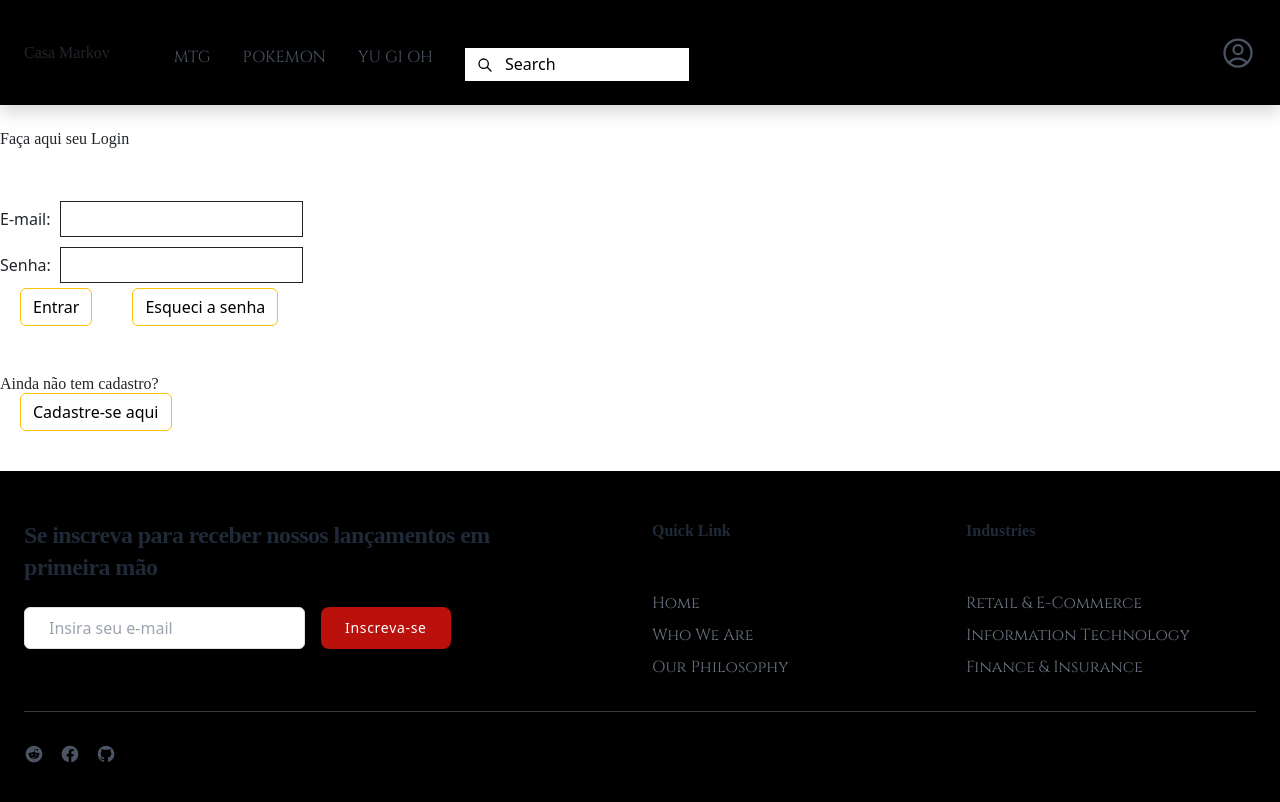
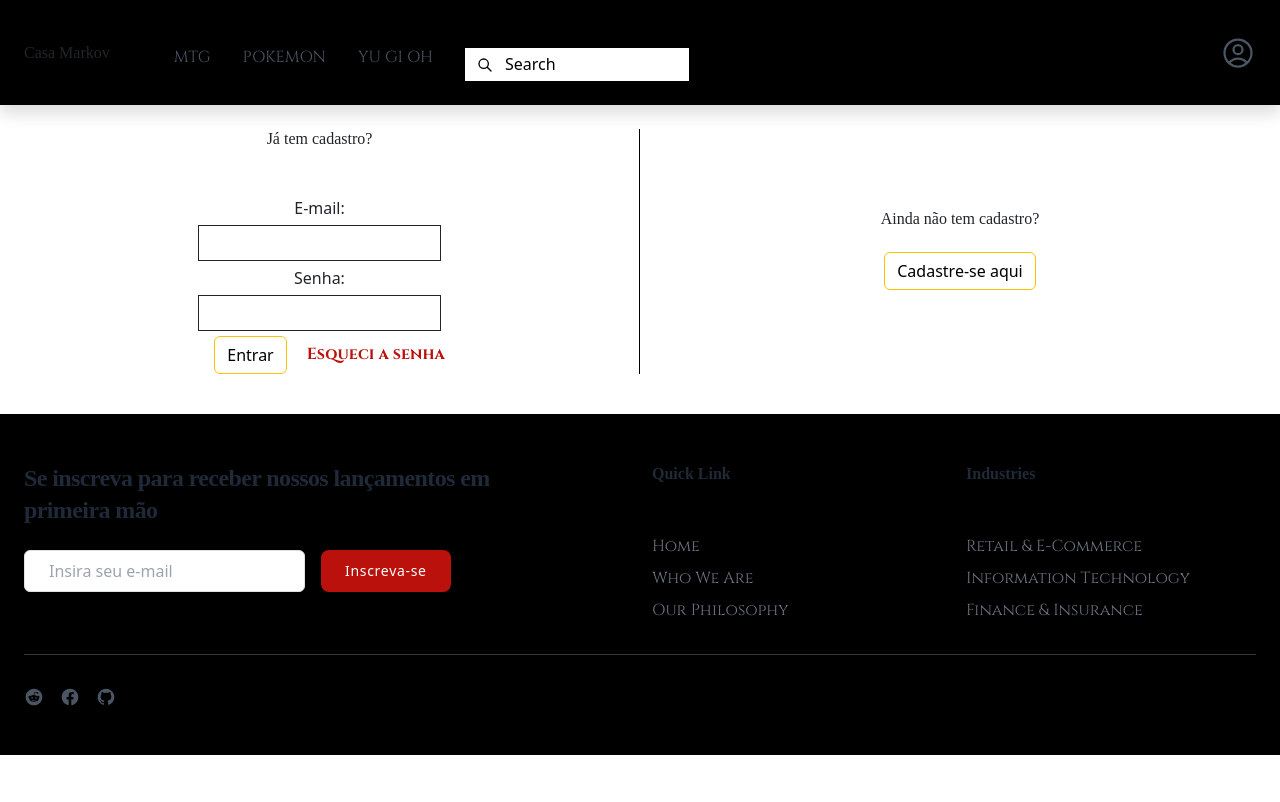
Before and after one commit to dntfindmel/CasaMarkov, an Angular app: page /login in a window 1280 px wide. Shown: the top 802 px of the page. Built offline with nearby package versions, Linux system fonts and the light colour scheme; a web font is replaced by a local one.

Commit message:
Layout login e cadastro arrumado

```diff
--- a/src/app/cadastro/cadastro.component.css
+++ b/src/app/cadastro/cadastro.component.css
@@ -14,3 +14,18 @@ input {
 .text-custom {
     color: black;
   }
+
+.cadastro {
+  display: inline-table;
+  text-align: center;
+  width: 50%;
+  margin-left:25%;
+}
+
+.cadMaster {
+  display: grid;
+  grid: auto / auto auto;
+  grid-gap: 10px;
+  padding: 10px;
+  text-align: center;
+}
--- a/src/app/cadastro/cadastro.component.html
+++ b/src/app/cadastro/cadastro.component.html
@@ -1,11 +1,22 @@
-<h1>Meu Cadastro</h1>
-<b>{{mensagem}}</b><br>
-Nome: <input type="text" [(ngModel)]="obj.nome"><br>
-E-mail:<input type="email" [(ngModel)]="obj.email"><br>
-Telefone:<input type="text" [(ngModel)]="obj.telefone"><br>
-Rua:<input type="text" [(ngModel)]="obj.logradouro"><br>
-CEP:<input type="text" [(ngModel)]="obj.cep"><br>
-Cidade:<input type="text" [(ngModel)]="obj.cidade"><br>
-Complemento:<input type="text" [(ngModel)]="obj.complemento"><br>
-Senha:<input type="password" [(ngModel)]="obj.senha"><br>
-<button (click)="gravar()" type="button" class="btn btn-outline-warning text-custom">Gravar</button>
+<div class="cadastro">
+    <br>
+    <h1>Meu Cadastro</h1>
+    <b>{{mensagem}}</b><br>
+    <div class="cadMaster">
+
+        <div class="cadEsquerda">
+            Nome Completo: <br><input type="text" [(ngModel)]="obj.nome"><br>
+            Email: <br><input type="email" [(ngModel)]="obj.email"><br>
+            Telefone: <br><input type="text" [(ngModel)]="obj.telefone"><br>
+            Rua: <br><input type="text" [(ngModel)]="obj.logradouro"><br>
+        </div>
+        <div class="cadDireita">
+            CEP: <br><input type="text" [(ngModel)]="obj.cep"><br>
+            Cidade: <br><input type="text" [(ngModel)]="obj.cidade"><br>
+            Complemento: <br><input type="text" [(ngModel)]="obj.complemento"><br>
+            Senha: <br><input type="password" [(ngModel)]="obj.senha"><br>
+        </div>
+
+    </div>
+    <button (click)="gravar()" type="button" class="btn btn-outline-warning text-custom">Gravar</button>
+</div>
--- a/src/app/cadastro/cadastro.component.ts
+++ b/src/app/cadastro/cadastro.component.ts
@@ -17,7 +17,7 @@ export class CadastroComponent {
 
   public gravar(){
     localStorage.setItem("cliente", JSON.stringify(this.obj));
-    this.mensagem = "cadastro atualizado com sucesso!";
+    this.mensagem = "Cadastro realizado com sucesso!";
   }
 
   public carregar(){
--- a/src/app/login/login.component.css
+++ b/src/app/login/login.component.css
@@ -1,6 +1,10 @@
 button {
     margin: 0 20px;
     align-items: right;
+  }
+
+  button.text-custom{
+    color: black;
   }
 
 input {
@@ -11,6 +15,39 @@ input {
     align-items: right;
 }
 
-.text-custom {
+/*.text-custom {
     color: black;
-  }
+  }*/
+
+div.loginMaster {
+    width: 100%;
+    overflow: auto;
+}
+
+div.loginMaster div{
+    text-align: center;
+    justify-content: center;
+    width: 50%;
+    float: left;
+}
+
+div.login{
+  border-right-width: 1px;
+  border-right-color: black;
+}
+
+div.cadastro{
+  margin-top: 80px;
+}
+
+a:link{
+  color: #BA110C;
+  background-color: transparent;
+  text-decoration: none;
+}
+
+a:hover{
+  color: #800808;
+  background-color: transparent;
+  text-decoration: underline;
+}
--- a/src/app/login/login.component.html
+++ b/src/app/login/login.component.html
@@ -1,10 +1,22 @@
 <br>
-<h1>Faça aqui seu Login</h1>
-<br>
-<b>{{mensagem}}</b><br>
-E-mail: <input type="email" [(ngModel)]="obj.email"><br>
-Senha: <input type="password" [(ngModel)]="obj.senha"><br>
-<button (click)="fazerLogin()" type="button" class="btn btn-outline-warning text-custom">Entrar</button> <button type="button" class="btn btn-outline-warning text-custom">Esqueci a senha</button>
-<br> <br> <br>
-<h1>Ainda não tem cadastro?</h1>
-<button (click)="novoCadastro()" type="button" class="btn btn-outline-warning text-custom">Cadastre-se aqui</button>
+
+<div class="loginMaster">
+
+    <div class="login">
+        <h1>Já tem cadastro?</h1>
+        <br>
+        <b>{{mensagem}}</b><br>
+        E-mail: <br>
+        <input type="email" [(ngModel)]="obj.email"><br>
+        Senha: <br>
+        <input type="password" [(ngModel)]="obj.senha"><br>
+        <button (click)="fazerLogin()" type="button" class="btn btn-outline-warning text-custom">Entrar</button> <b><a href="./login" color="red">Esqueci a senha</a></b>
+    </div>
+
+    <div class="cadastro">
+        <h1>Ainda não tem cadastro?</h1>
+        <br>
+        <button (click)="novoCadastro()" type="button" class="btn btn-outline-warning text-custom">Cadastre-se aqui</button>
+    </div>
+
+</div>
```
